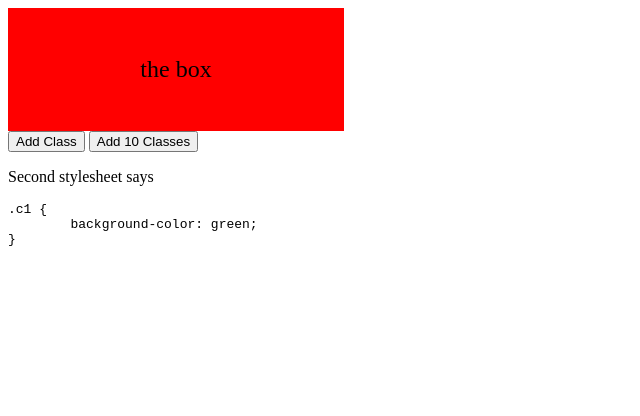
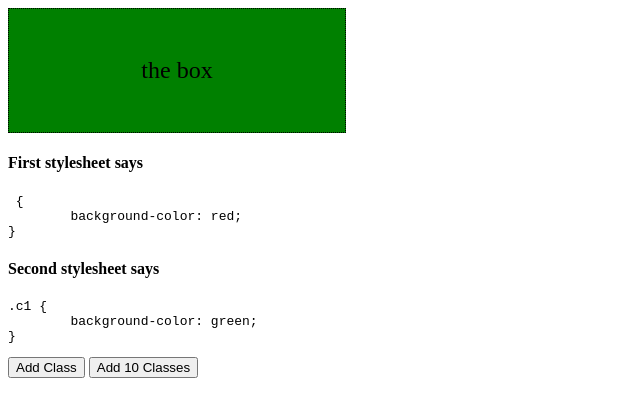
Before and after one commit to AndyCErnst/css-selector-demo, a website: page index.html in a window 1280 px wide. Both pictures are taken after a click on the button "Add Class". Shown: the whole page, without its empty margins (0-640 px from the left). Drawn offline with nearby package versions, Linux system fonts and the light colour scheme.

Commit message:
start refactor to allow two style sheets

```diff
--- a/app.js
+++ b/app.js
@@ -1,13 +1,34 @@
-var $stylesheet = $('#style');
-var stylesheetRules = ' {\n\tbackground-color: green;\n}';
-var $stylesheetListing = $('#stylesheet-listing');
-var classCounter = 1;
+var $stylesheets =
+	[$('#style1'), $('#style2')];
+var ssRules =
+	[' {\n\tbackground-color: red;\n}',
+	' {\n\tbackground-color: green;\n}'];
+var $ssLists =
+	[ $('#1st-stylesheet-listing'),
+	$('#2nd-stylesheet-listing')];
+var classCounter = [1,1];
 var $box = $('#box');
 
-$('#add-class').on('click', function(){
-	var newClass = '.c'+ classCounter++;
+
+(function init(){
+	$ssLists[0].text(ssRules[0]);
+	$ssLists[1].text(ssRules[1]);
+})()
+
+var addOneClass = function(num) {
+	var newClass = 'c'+ classCounter[0]++;
 	$box.addClass(newClass);
-	stylesheetRules = newClass + stylesheetRules;
-	$stylesheet.text(stylesheetRules);
-	$stylesheetListing.text(stylesheetRules);
+	newClass = '.' + newClass;
+	ssRules[1] = newClass + ssRules[1];
+	$stylesheets[1].text(ssRules[1]);
+	$ssLists[1].text(ssRules[1]);
+}
+
+$('#add-class').on('click', addOneClass);
+
+$('#add-10-classes').on('click', function(){
+	var i = 10;
+	while(i--) {
+		addOneClass();
+	}
 });
--- a/index.html
+++ b/index.html
@@ -4,22 +4,37 @@
 	<title>CSS Selector Demo</title>
 	<style>
 		#box {
-			background-color: red;
+			border: 1px dotted black;
 			width: 10em;
 			text-align: center;
 			font-size: 24px;
 			padding: 2em;
 		}
+		.stylesheet {
+			max-width: 500px;
+			word-break: break-word;
+		}
 	</style>
-	<style id="style"></style>
+	<style id="style1">
+		{
+			background-color: red;
+		}
+	</style>
+	<style id="style2"></style>
 </head>
 <body>
 	<div id="box" class="">the box</div>
-
-	<button id="add-class">Add Class</button>
-	<button id="add-10-classes">Add 10 Classes</button>
-	<p>Second stylesheet says</p>
-	<pre id="stylesheet-listing"></pre>
+	<div class="first-section">
+		<h4>First stylesheet says</h4>
+		<pre id="1st-stylesheet-listing" class="stylesheet">
+		</pre>
+	</div>
+	<div id="second-section">
+		<h4>Second stylesheet says</h4>
+		<pre id="2nd-stylesheet-listing" class="stylesheet"></pre>
+		<button id="add-class">Add Class</button>
+		<button id="add-10-classes">Add 10 Classes</button>
+	</div>
 
 	<script src="./bower_components/jquery/dist/jquery.js"></script>
 	<script src="./app.js"></script>
```
